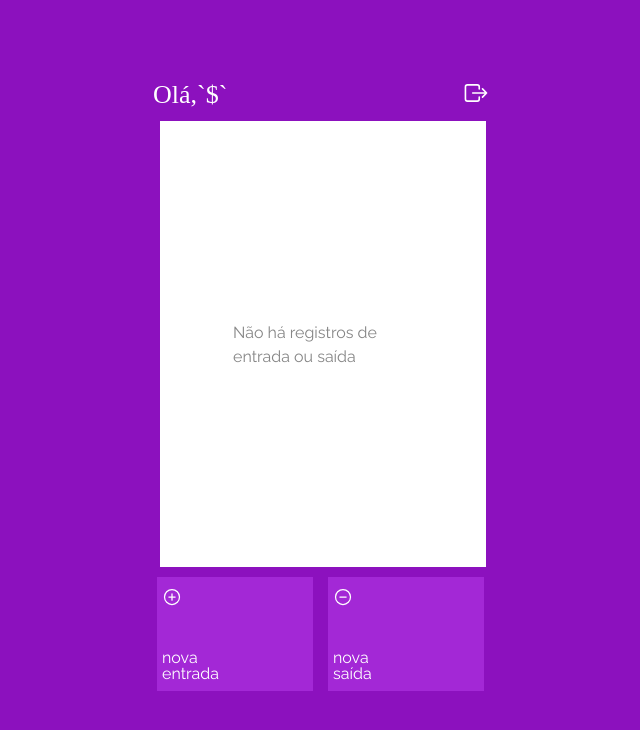
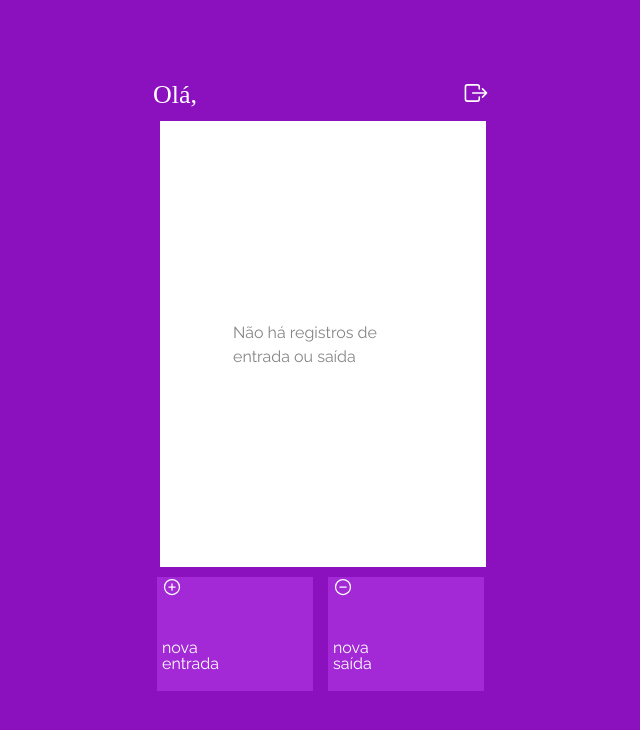
Before and after one commit to jojobaa/mywallet, a React (Create React App) app: page /registration in a window 1280 px wide. Shown: the top 730 px of the page, without its empty margins (317-957 px from the left). Built offline with nearby package versions, Linux system fonts and the light colour scheme.

Commit message:
rota registration

```diff
--- a/src/Login.js
+++ b/src/Login.js
@@ -1,14 +1,22 @@
 import styled from "styled-components";
 import { Link, useNavigate } from "react-router-dom";
 import icon from "./images/MyWallet.png"
-import { useState } from "react";
+import { useContext, useEffect, useState } from "react";
 import axios from "axios";
+import ContextAPI  from "./ContextAPI";
 
 export default function Login() {
     const [email, setEmail] = useState("");
     const [senha, setSenha] = useState("");
     const [carregando, setCarregando] = useState(false);
+    const { setUsuario, usuario } = useContext(ContextAPI);
     const navigate = useNavigate();
+
+    useEffect(() => {
+        const localData = usuario;
+        if (Object.keys(localData).length !== 0) {
+        }
+    });
 
     function dadosUsuario(e) {
         e.preventDefault();
@@ -22,7 +30,7 @@ export default function Login() {
             }
         );
         promise1.then((answer) => {
-            // console.log(answer.data);
+            setUsuario(answer.data);
             navigate("/registration", {});
         });
 
--- a/src/Registration.js
+++ b/src/Registration.js
@@ -1,23 +1,23 @@
 import { useContext } from "react";
 import { useNavigate } from "react-router-dom";
 import styled from "styled-components";
-import ContextAPI  from "./ContextAPI";
-// import { Link } from "react-router-dom";
+import ContextAPI from "./ContextAPI";
+import { Link } from "react-router-dom";
 
 export default function Login() {
     const { setUsuario, usuario } = useContext(ContextAPI);
     const navigate = useNavigate();
 
-    function desconectar(){
-        localStorage.removeItem()
+    function desconectar() {
+        localStorage.clear()
+        setUsuario([])
         navigate("/");
-        setUsuario("")
     }
 
     return (
         <ContainerRegistro>
             <Header>
-                <div>Olá,`${usuario}`</div>
+                <div>Olá, {usuario.name}</div>
                 <div><ion-icon name="exit-outline" onClick={desconectar}></ion-icon></div>
             </Header>
             <Registro>
@@ -27,18 +27,26 @@ export default function Login() {
                 </p>
             </Registro>
             <Entradas>
+                <Link to="/input">
                     <NovaEntrada>
                         <div><ion-icon name="add-circle-outline"></ion-icon></div>
-                    <p>nova <br></br> entrada</p></NovaEntrada>
+                        <p>nova <br></br> entrada</p>
+                    </NovaEntrada>
+                </Link>
+                <Link to="/output">
                     <NovaSaida>
                         <div><ion-icon name="remove-circle-outline"></ion-icon></div>
                         <p>nova <br></br> saída</p>
                     </NovaSaida>
+                </Link>
             </Entradas>
         </ContainerRegistro>
     )
 }
 const ContainerRegistro = styled.div`
+a{
+    text-decoration: none;
+}
 display: flex;
 justify-content: center;
 align-items: center;
```
Lines whose indentation alone changed are shown as unchanged.
